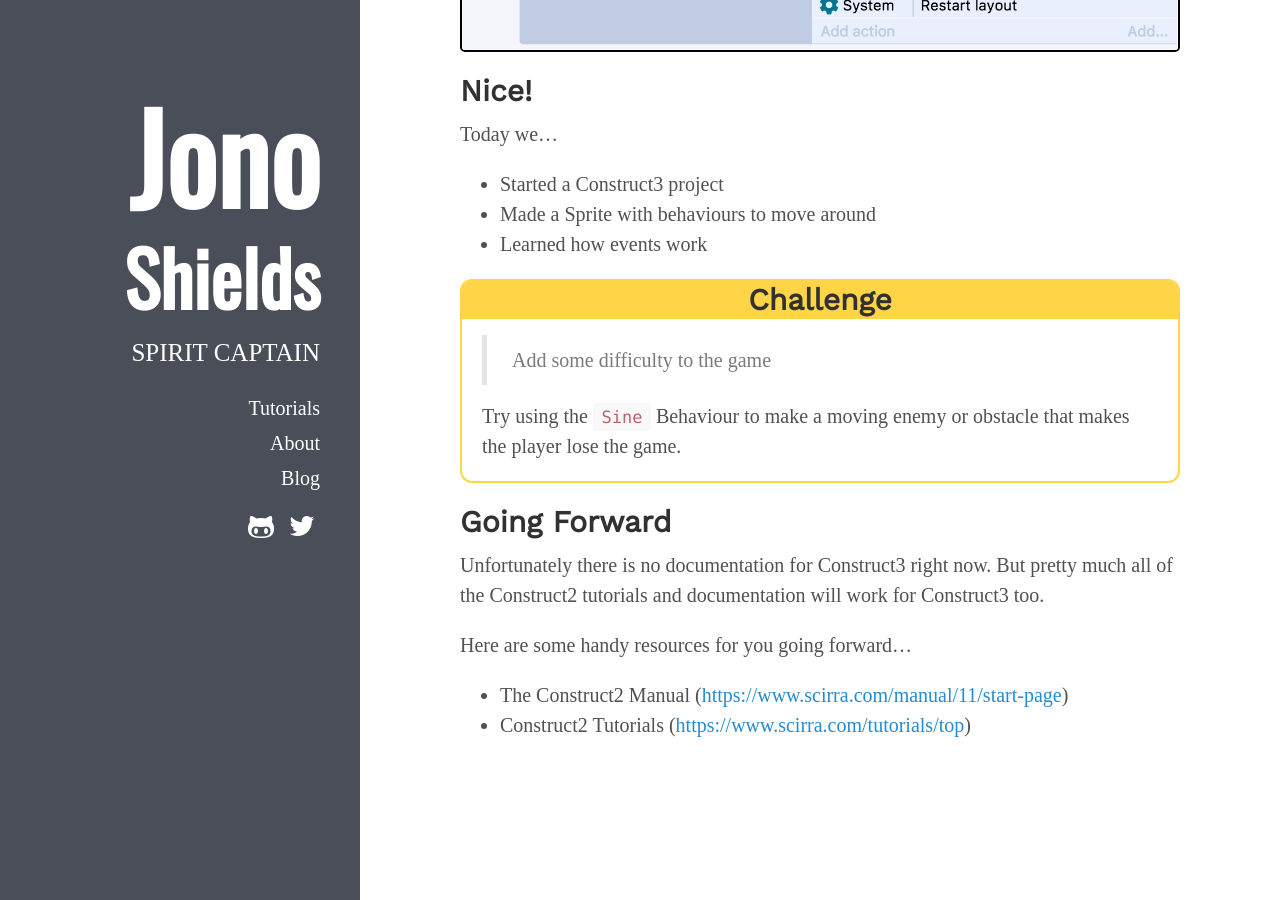
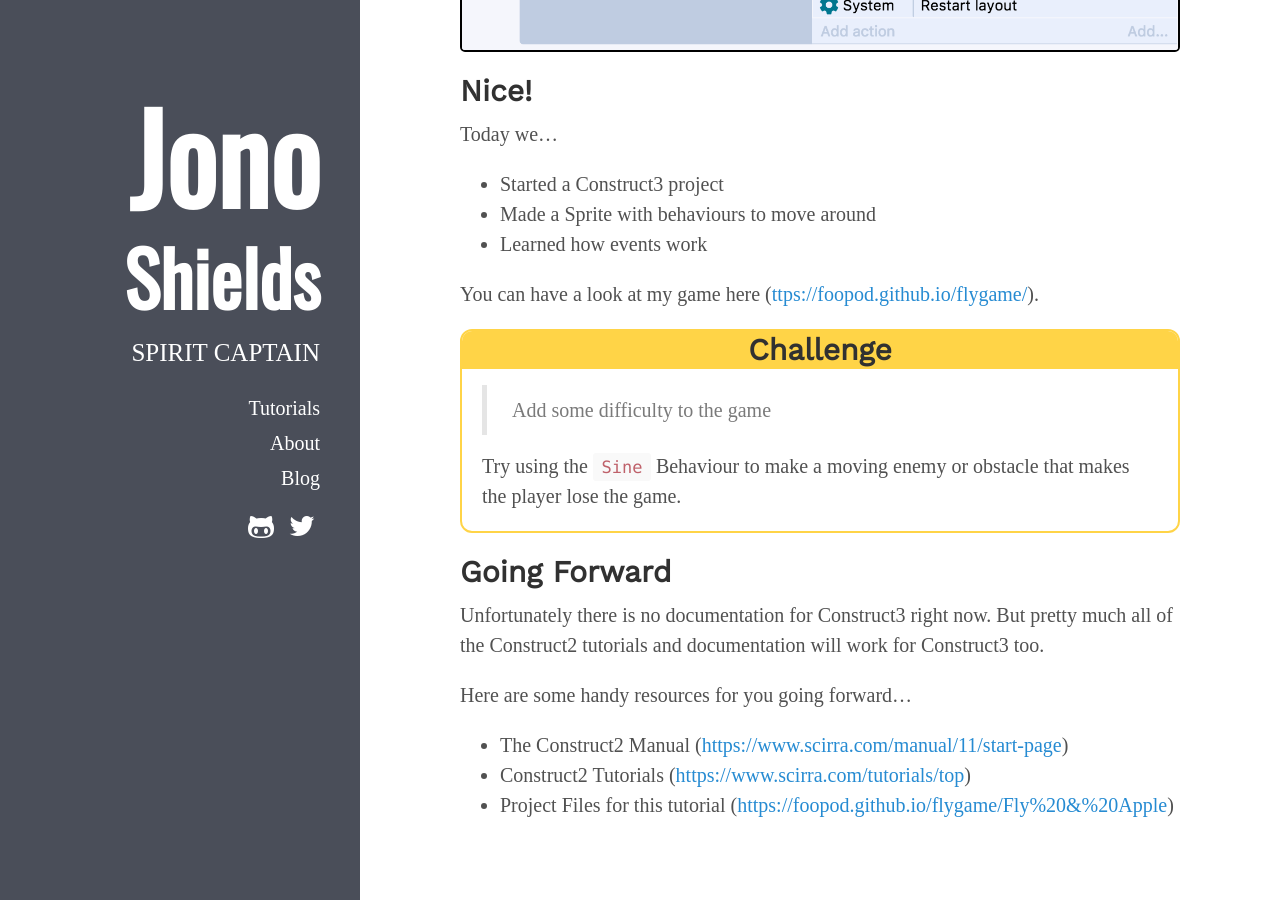
Before and after one commit to foopod/blog-2.0, a Jekyll site: the page built from _tutorials/construct-3.md, in a window 1280 px wide and 900 px high, scrolled down 12682 px. Built offline with Jekyll 4.4.1, drawn with Linux system fonts in a browser that asks for light colours; nearby versions of some CDN libraries; some web fonts are replaced; comment, search, counter and statistics services are not loaded.

Commit message:
Added links to game and project

```diff
--- a/_tutorials/construct-3.md
+++ b/_tutorials/construct-3.md
@@ -188,6 +188,8 @@
 + Made a Sprite with behaviours to move around
 + Learned how events work
 
+You can have a look at my game here (<a href="https://foopod.github.io/flygame/" target="_blank">ttps://foopod.github.io/flygame/</a>).
+
 <div class="challengeContainer" markdown="1">
 {:.challengeTitle}
 ## Challenge
@@ -206,3 +208,4 @@
 Here are some handy resources for you going forward...
 + The Construct2 Manual (<a href="https://www.scirra.com/manual/11/start-page" target="_blank">https://www.scirra.com/manual/11/start-page</a>)
 + Construct2 Tutorials (<a href="https://www.scirra.com/tutorials/top" target="_blank">https://www.scirra.com/tutorials/top</a>)
++ Project Files for this tutorial (<a href="https://foopod.github.io/flygame/Fly%20&%20Apple" target="_blank">https://foopod.github.io/flygame/Fly%20&%20Apple</a>)
```
